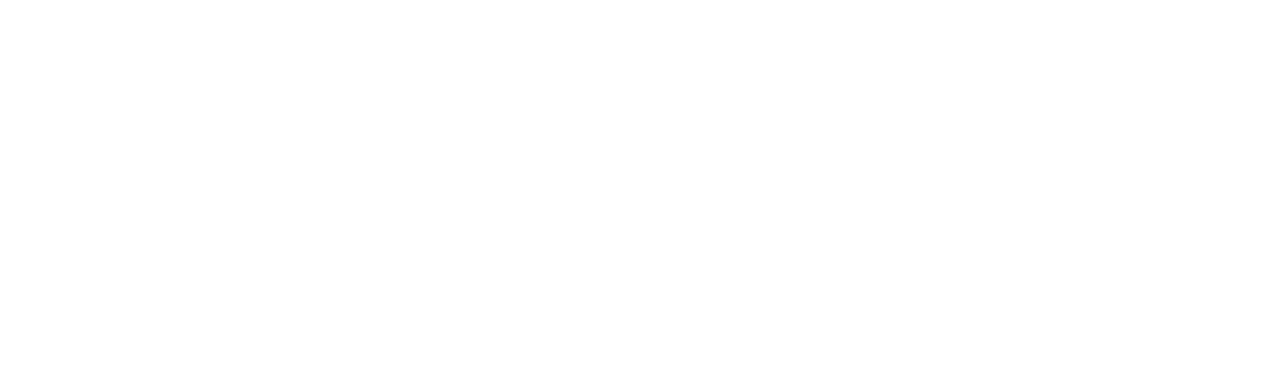
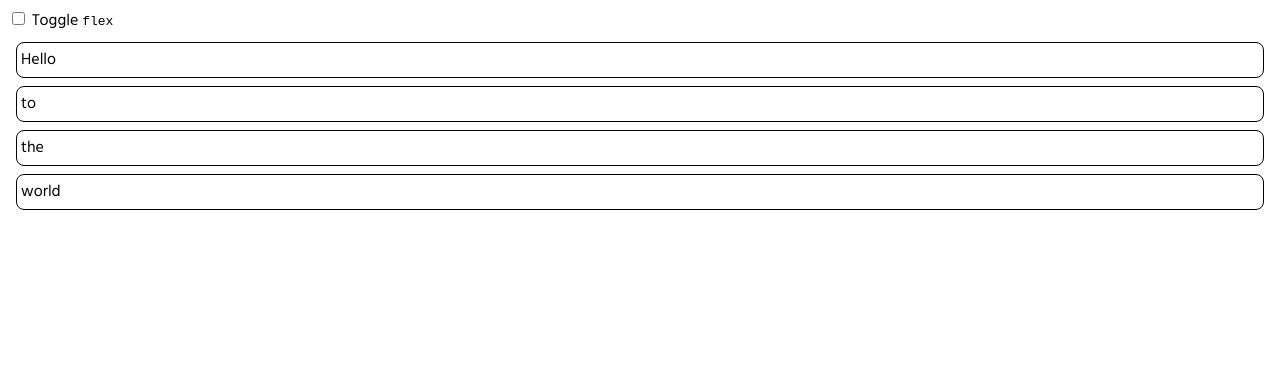
Before and after one commit to iamdejan/html-css-learning, a website built with Vite: page index.html in a window 1280 px wide. Built offline with nearby package versions, Linux system fonts and the light colour scheme.

Commit message:
add flexbox with toggle

```diff
--- a/index.html
+++ b/index.html
@@ -10,5 +10,15 @@
     <link href="https://fonts.googleapis.com/css2?family=Hind:wght@300;400;500;600;700&display=swap" rel="stylesheet">
   </head>
   <body>
+    <div>
+      <input id="flexbox-toggle" type="checkbox" />
+      <span>Toggle <code>flex</code></span>
+    </div>
+    <div class="root" display="block">
+      <div class="element">Hello</div>
+      <div class="element">to</div>
+      <div class="element">the</div>
+      <div class="element">world</div>
+    </div>
   </body>
 </html>
--- a/src/main.ts
+++ b/src/main.ts
@@ -1 +1,9 @@
 import "./style.scss";
+
+const flexboxToggle = document.querySelector("#flexbox-toggle") as HTMLInputElement|null;
+const root = document.querySelector("div.root");
+
+flexboxToggle?.addEventListener("change", () => {
+  const display = flexboxToggle.checked? "flex": "block";
+  root?.setAttribute("display", display);
+});
--- a/src/style.scss
+++ b/src/style.scss
@@ -3,3 +3,22 @@
 body {
   font-family: "Hind", Arial, Helvetica, sans-serif;
 }
+
+.root {
+  min-height: 20rem;
+}
+
+.root[display=block] {
+  display: block;
+}
+
+.root[display=flex] {
+  display: flex;
+}
+
+.element {
+  border: 1px solid;
+  border-radius: 0.5rem;
+  padding: 0.25rem;
+  margin: 0.5rem;
+}
```
